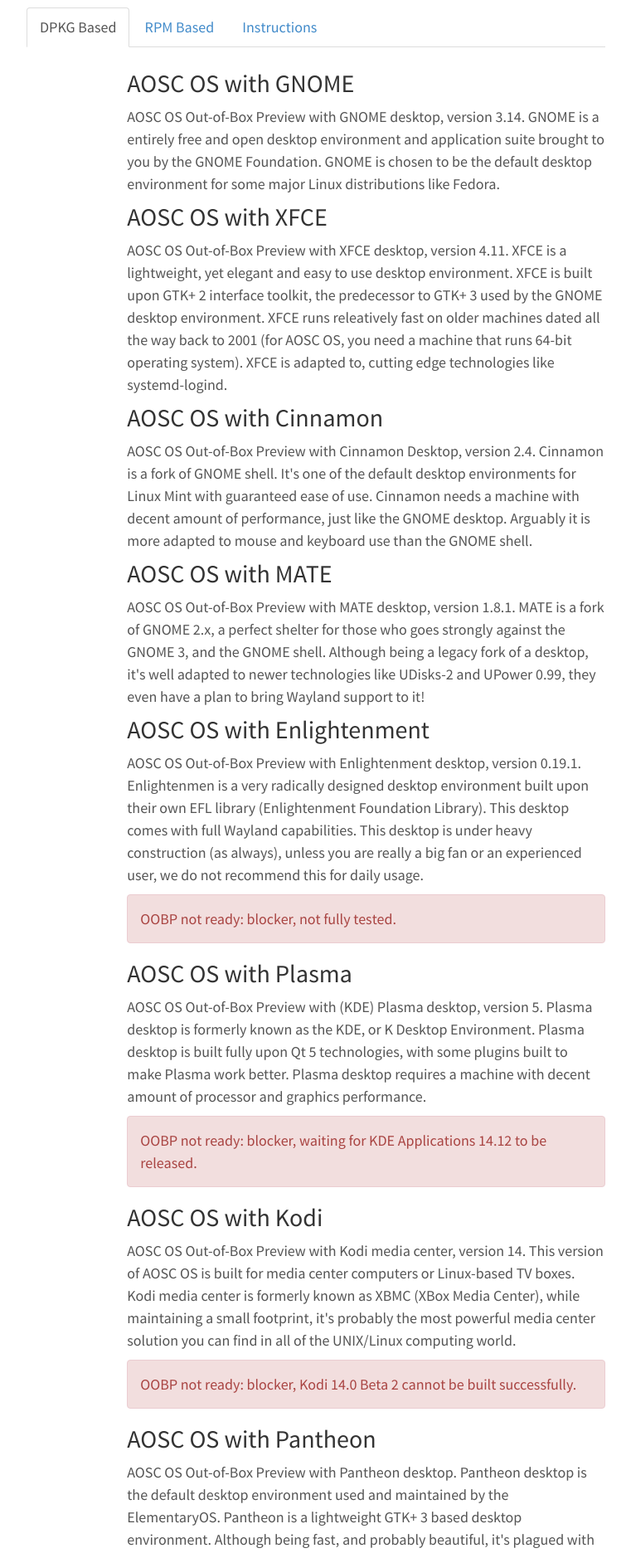
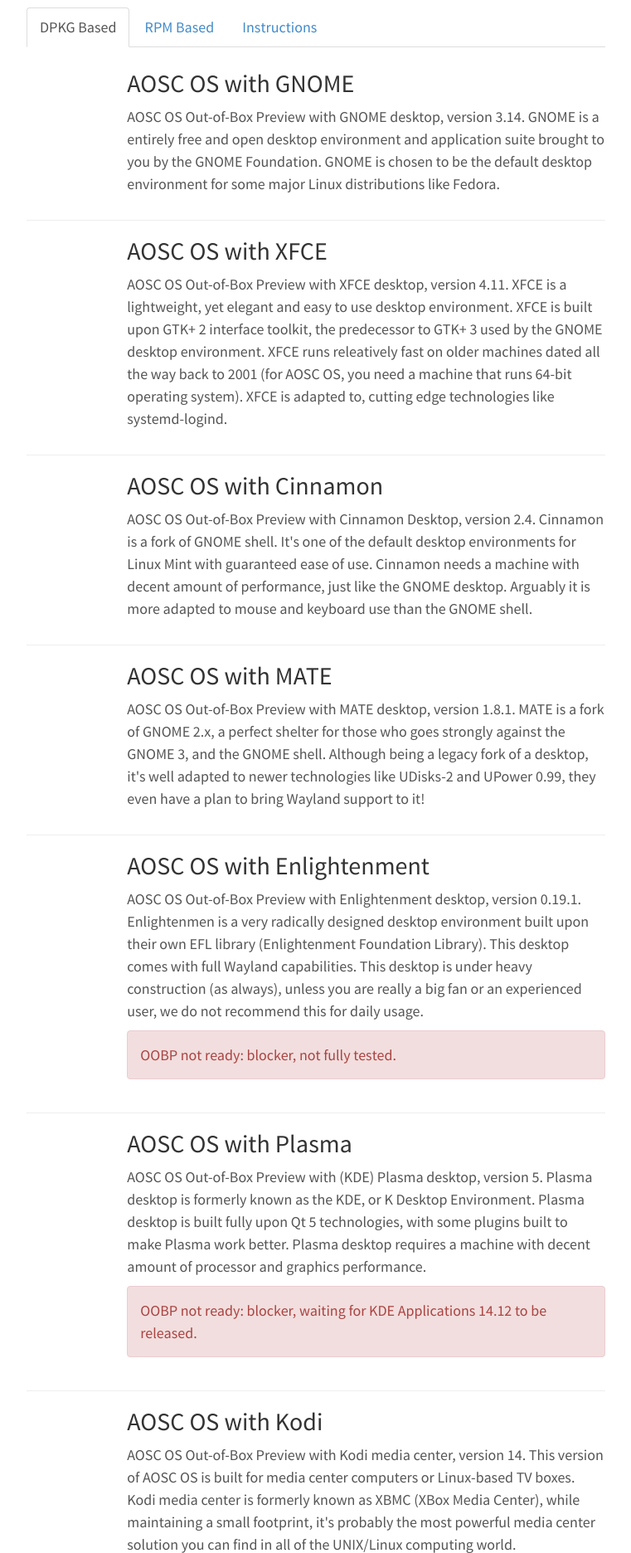
Before and after one commit to AOSC-Archive/community-portal, a PHP site: page /aosc-os/oobp/ in a window 1280 px wide. Shown: the part 477-2349 px from the top of the page at 83% size, without its empty margins (138-899 px from the left). Run offline with PHP 8.4, Linux system fonts and the light colour scheme.

Commit message:
Update index.php

```diff
--- a/aosc-os/oobp/index.php
+++ b/aosc-os/oobp/index.php
@@ -105,6 +105,7 @@ include '../../templates/lang.php' ?>
                     be the default desktop environment for some major Linux distributions like Fedora.</p>
                   </div>
                 </div>
+                <hr class="divider"></hr>
                 <div class="row">
                   <div class="col-sm-2">
                   </div>
@@ -117,6 +118,7 @@ include '../../templates/lang.php' ?>
                     cutting edge technologies like systemd-logind.</p>
                   </div>
                 </div>
+                <hr class="divider"></hr>
                 <div class="row">
                   <div class="col-sm-2">
                   </div>
@@ -128,6 +130,7 @@ include '../../templates/lang.php' ?>
                     mouse and keyboard use than the GNOME shell.</p>
                   </div>
                 </div>
+                <hr class="divider"></hr>
                 <div class="row">
                   <div class="col-sm-2">
                   </div>
@@ -139,6 +142,7 @@ include '../../templates/lang.php' ?>
                     to bring Wayland support to it!</p>
                   </div>
                 </div>
+                <hr class="divider"></hr>
                 <div class="row">
                   <div class="col-sm-2">
                   </div>
@@ -153,6 +157,7 @@ include '../../templates/lang.php' ?>
                     </div>
                   </div>
                 </div>
+                <hr class="divider"></hr>
                 <div class="row">
                   <div class="col-sm-2">
                   </div>
@@ -167,6 +172,7 @@ include '../../templates/lang.php' ?>
                     </div>
                   </div>
                 </div>
+                <hr class="divider"></hr>
                 <div class="row">
                   <div class="col-sm-2">
                   </div>
@@ -181,6 +187,7 @@ include '../../templates/lang.php' ?>
                     </div>
                   </div>
                 </div>
+                <hr class="divider"></hr>
                 <div class="row">
                   <div class="col-sm-2">
                   </div>
@@ -194,6 +201,7 @@ include '../../templates/lang.php' ?>
                     </div>
                   </div>
                 </div>
+                <hr class="divider"></hr>
                 <div class="row">
                   <div class="col-sm-2">
                   </div>
@@ -208,6 +216,7 @@ include '../../templates/lang.php' ?>
                     </div>
                   </div>
                 </div>
+                <hr class="divider"></hr>
                 <div class="row">
                   <div class="col-sm-2">
                   </div>
@@ -245,6 +254,7 @@ include '../../templates/lang.php' ?>
                     be the default desktop environment for some major Linux distributions like Fedora.</p>
                   </div>
                 </div>
+                <hr class="divider"></hr>
                 <div class="row">
                   <div class="col-sm-2">
                   </div>
@@ -257,6 +267,7 @@ include '../../templates/lang.php' ?>
                     cutting edge technologies like systemd-logind.</p>
                   </div>
                 </div>
+                <hr class="divider"></hr>
                 <div class="row">
                   <div class="col-sm-2">
                   </div>
@@ -268,6 +279,7 @@ include '../../templates/lang.php' ?>
                     mouse and keyboard use than the GNOME shell.</p>
                   </div>
                 </div>
+                <hr class="divider"></hr>
                 <div class="row">
                   <div class="col-sm-2">
                   </div>
@@ -279,6 +291,7 @@ include '../../templates/lang.php' ?>
                     to bring Wayland support to it!</p>
                   </div>
                 </div>
+                <hr class="divider"></hr>
                 <div class="row">
                   <div class="col-sm-2">
                   </div>
@@ -293,6 +306,7 @@ include '../../templates/lang.php' ?>
                     </div>
                   </div>
                 </div>
+                <hr class="divider"></hr>
                 <div class="row">
                   <div class="col-sm-2">
                   </div>
@@ -307,6 +321,7 @@ include '../../templates/lang.php' ?>
                     </div>
                   </div>
                 </div>
+                <hr class="divider"></hr>
                 <div class="row">
                   <div class="col-sm-2">
                   </div>
@@ -321,6 +336,7 @@ include '../../templates/lang.php' ?>
                     </div>
                   </div>
                 </div>
+                <hr class="divider"></hr>
                 <div class="row">
                   <div class="col-sm-2">
                   </div>
@@ -334,6 +350,7 @@ include '../../templates/lang.php' ?>
                     </div>
                   </div>
                 </div>
+                <hr class="divider"></hr>
                 <div class="row">
                   <div class="col-sm-2">
                   </div>
@@ -348,6 +365,7 @@ include '../../templates/lang.php' ?>
                     </div>
                   </div>
                 </div>
+                <hr class="divider"></hr>
                 <div class="row">
                   <div class="col-sm-2">
                   </div>
```
